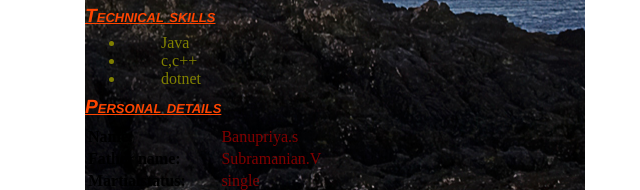
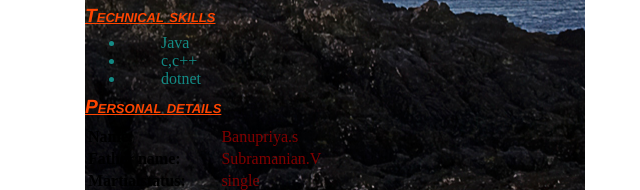
Before and after one commit to Banupriya210/personal-portfolio, a plain HTML site: page index.html in a window 1280 px wide. Shown: the part 345-535 px from the top of the page, 305-945 px from the left. Drawn offline with Linux system fonts and the light colour scheme.

Commit message:
changes in file

```diff
--- a/css/style.css
+++ b/css/style.css
@@ -20,7 +20,7 @@ h2{
 }
 
 .tech{
-     color: olive;
+     color: rgba(21, 199, 190, 0.671);
      padding-left: 1pc;
      text-indent: 20px;
 }
```
